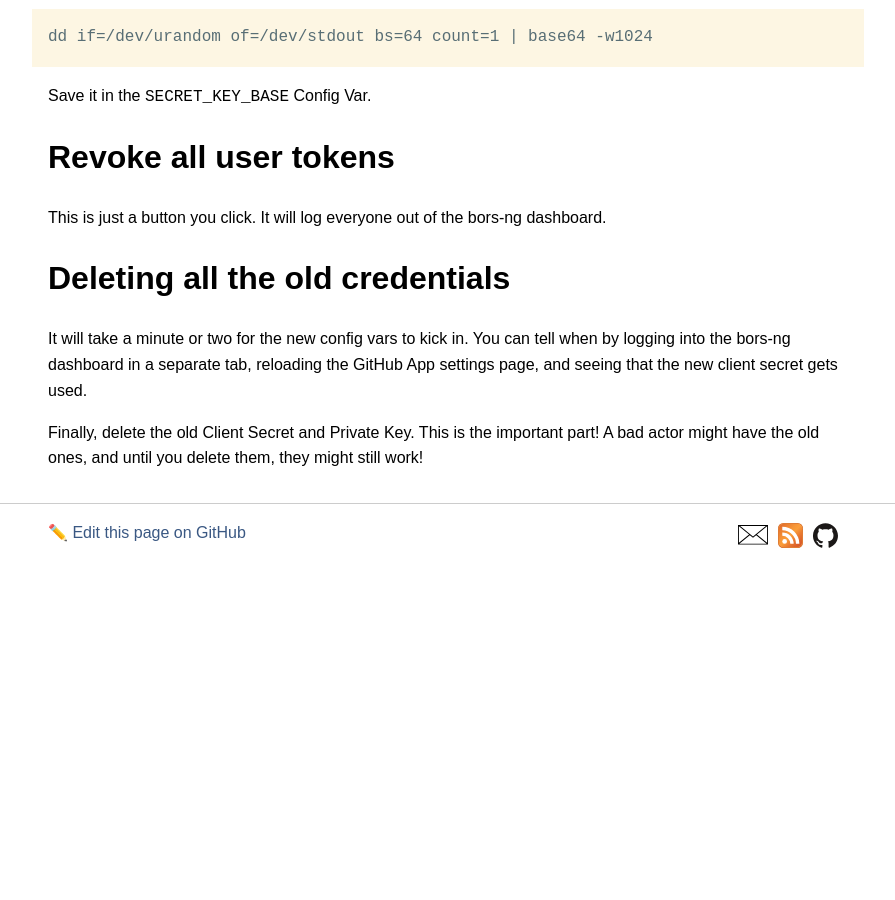
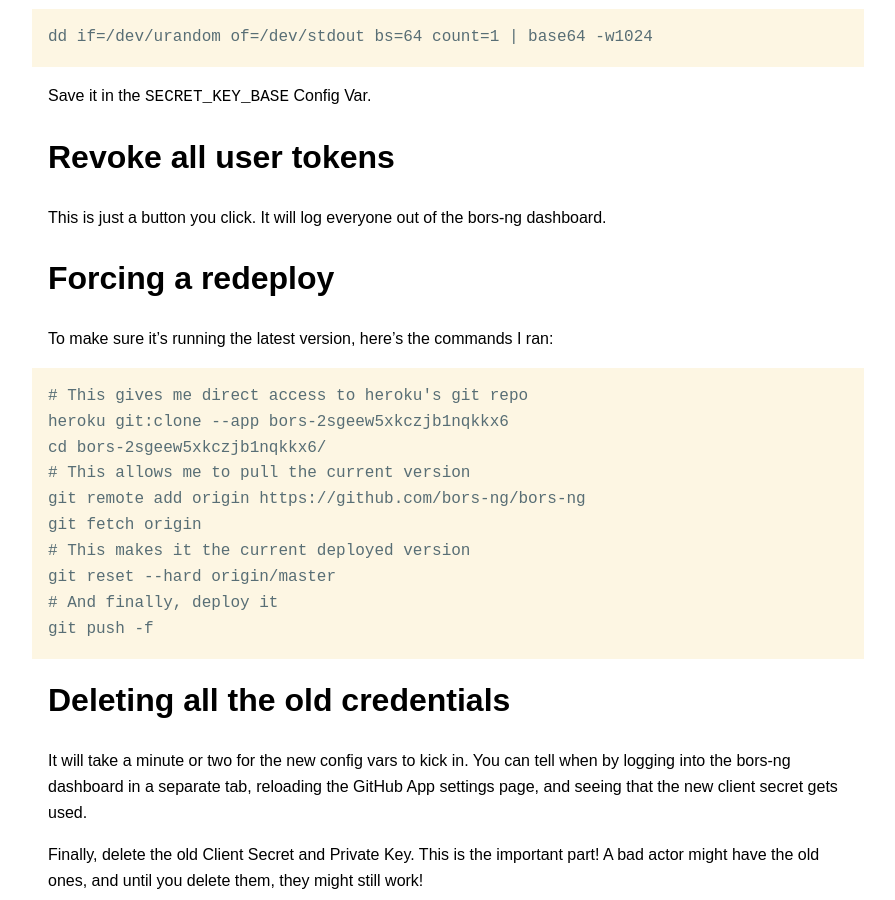
Before and after one commit to bors-ng/bors-ng.github.io, a Jekyll site: the page built from _posts/2022-05-05-heroku-incident-report.md, in a window 1280 px wide and 900 px high, scrolled down 1678 px. Shown: the whole window, without its empty margins (192-1087 px from the left). Built offline with Jekyll 4.4.1, drawn with Linux system fonts in a browser that asks for light colours; before the commit the page ends 2240 px from its top, so only the background shows below that.

Commit message:
Update 2022-05-05-heroku-incident-report.md

```diff
--- a/_posts/2022-05-05-heroku-incident-report.md
+++ b/_posts/2022-05-05-heroku-incident-report.md
@@ -71,6 +71,21 @@
 
 This is just a button you click. It will log everyone out of the bors-ng dashboard.
 
+# Forcing a redeploy
+
+To make sure it's running the latest version, here's the commands I ran:
+
+    # This gives me direct access to heroku's git repo
+    heroku git:clone --app bors-2sgeew5xkczjb1nqkkx6
+    cd bors-2sgeew5xkczjb1nqkkx6/
+    # This allows me to pull the current version
+    git remote add origin https://github.com/bors-ng/bors-ng
+    git fetch origin
+    # This makes it the current deployed version
+    git reset --hard origin/master
+    # And finally, deploy it
+    git push -f
+
 # Deleting all the old credentials
 
 It will take a minute or two for the new config vars to kick in. You can tell when by logging into the bors-ng dashboard in
```
